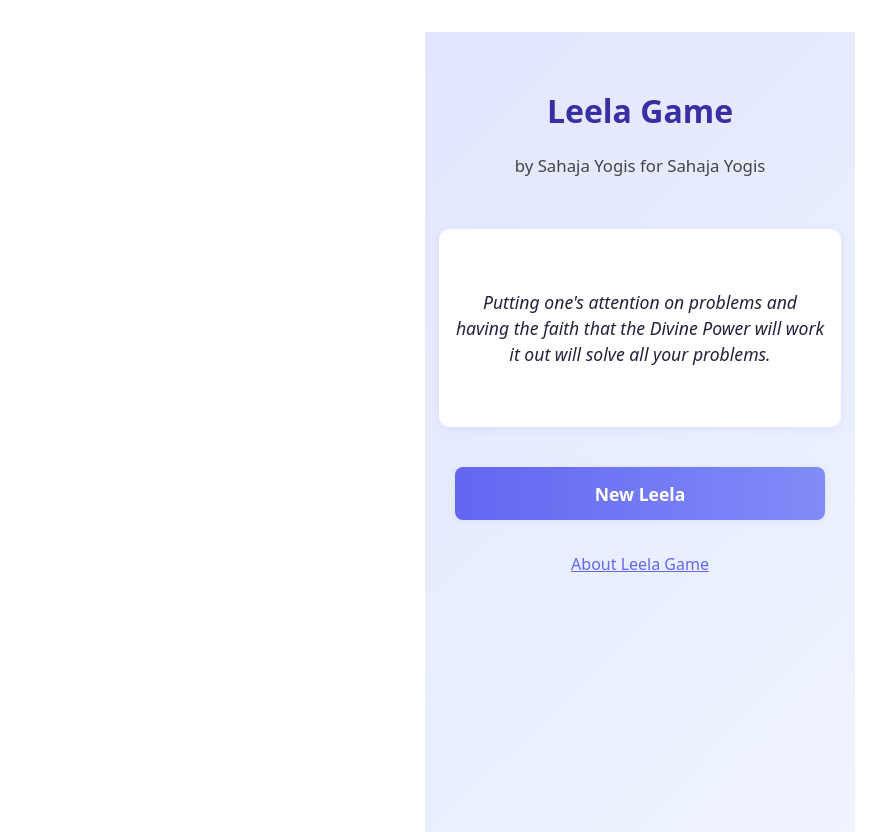
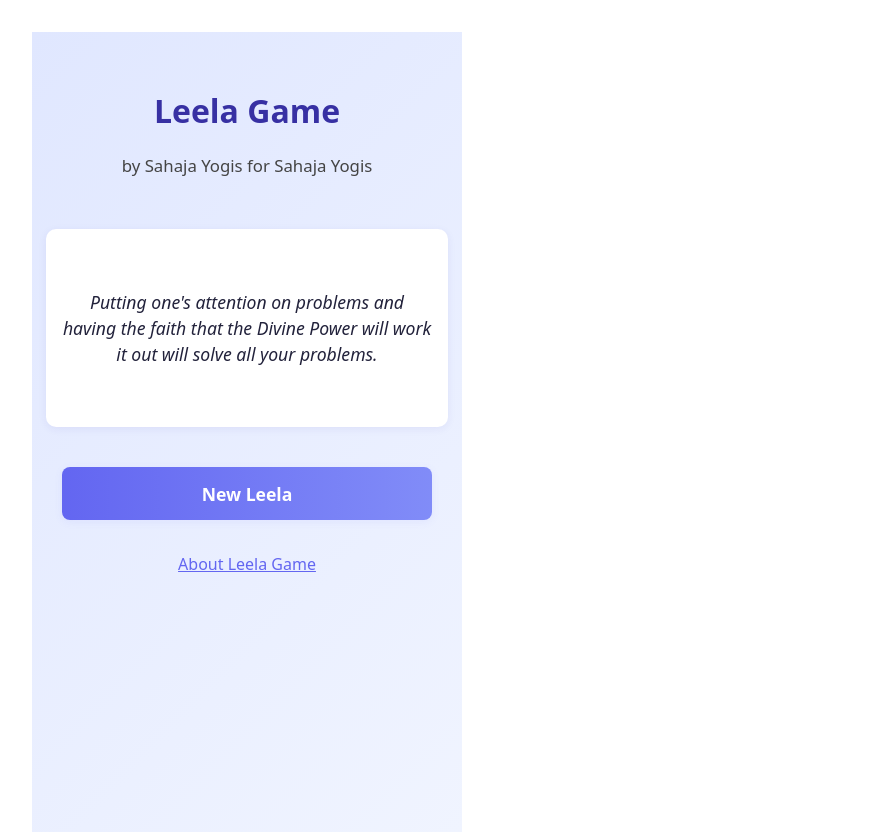
Before and after one commit to sahajisy/Leela-Game, a React (Vite) app: page / in a window 1280 px wide. Shown: the whole page, without its empty margins (0-886 px from the left). Built offline with nearby package versions, Linux system fonts and the light colour scheme.

Commit message:
Fix left-side blank space on mobile Safari (full-bleed layout)

```diff
--- a/src/App.css
+++ b/src/App.css
@@ -53,7 +53,7 @@ html, body, #root {
   max-width: 430px;
   min-width: 320px;
   min-height: 100vh;
-  margin: 0 auto;
+  margin: 0;
   padding: 2.5rem 1rem 4rem 1rem;
   background: linear-gradient(135deg, #e0e7ff 0%, #f0f4ff 100%);
   border-radius: 0;
@@ -65,6 +65,8 @@ html, body, #root {
   box-sizing: border-box;
   position: relative;
   width: 100vw;
+  left: 0;
+  right: 0;
 }
 
 h1 {
@@ -116,6 +118,7 @@ button:active {
     width: 100vw;
     min-width: 0;
     max-width: 100vw;
+    margin: 0;
     padding: 1.2rem 0.2rem 2.5rem 0.2rem;
   }
   .quote {
```
